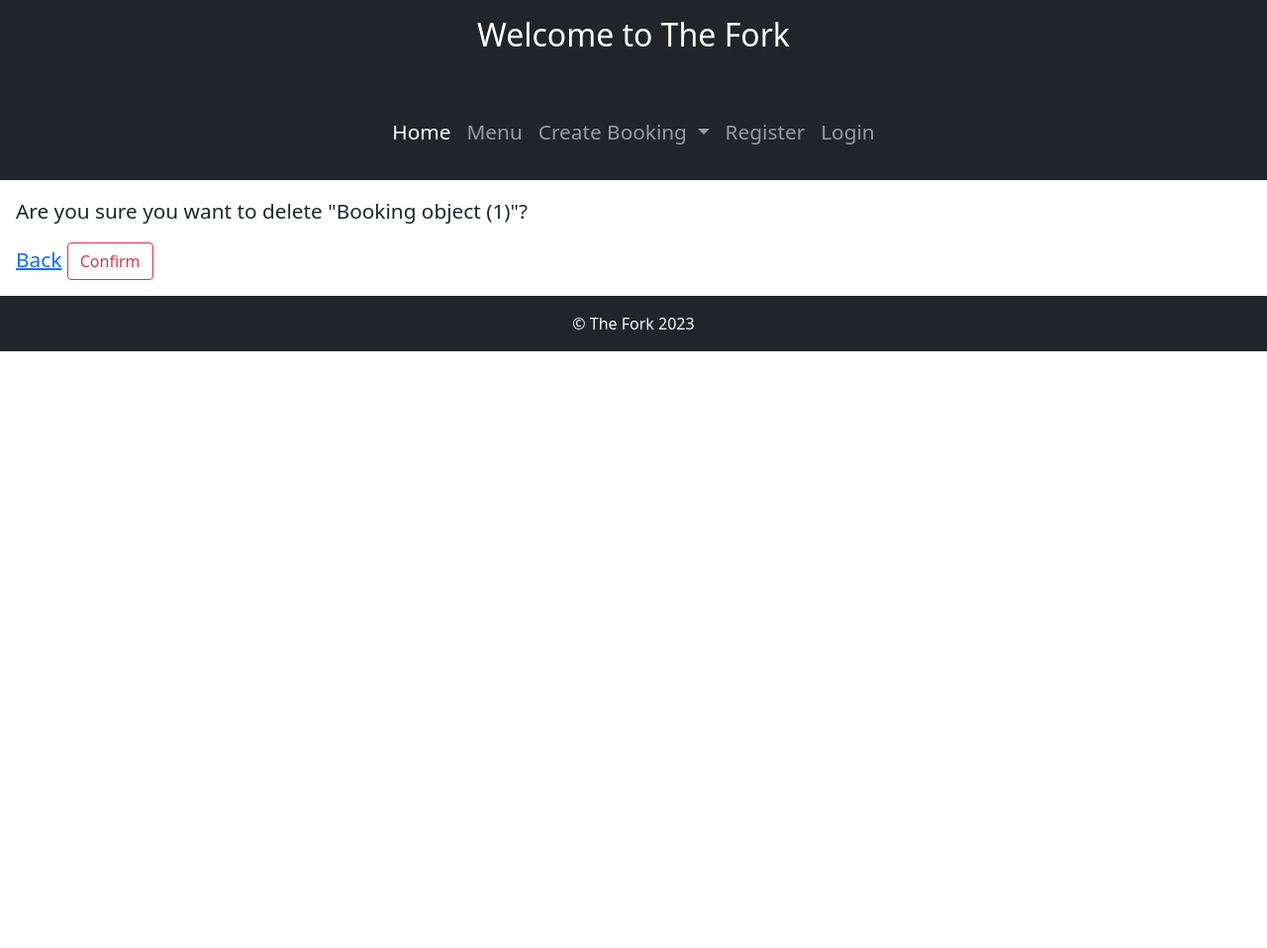
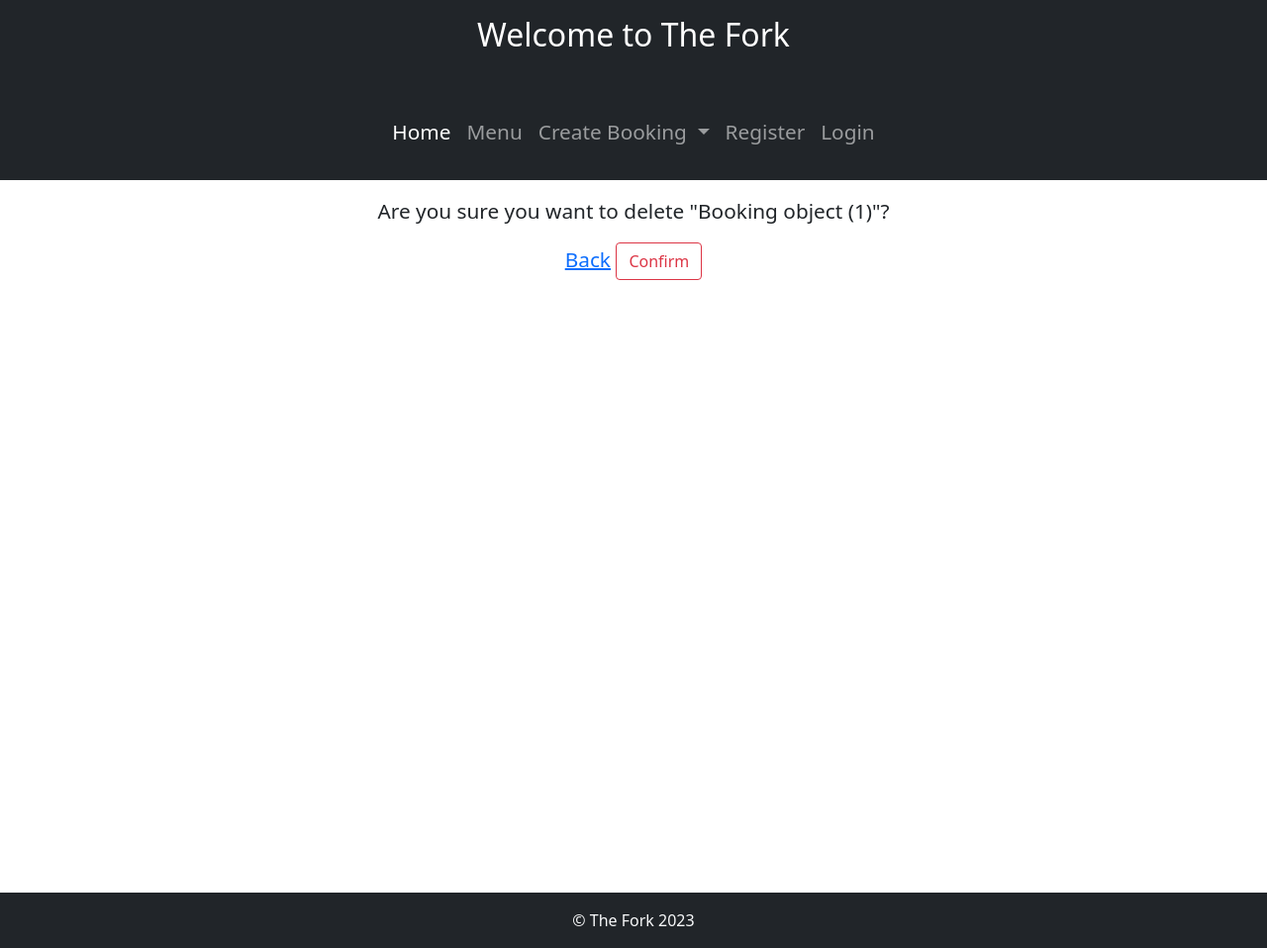
Before and after one commit to MollyAdamsson/The-fork, a Django app: page /deletebooking/1/ in a window 1280 px wide. Shown: the whole page at 99% size. Before the commit the page ends 355 px from the top, so only its background shows below. Run offline with Django 3.2, Linux system fonts and the light colour scheme; tables that the repository leaves empty hold one stand-in row (values such as "Sample post"); some libraries are stand-ins or nearby versions.

Commit message:
Added final changes to the readme, controlled that everything was working fine and the deleteview works the way it should

```diff
--- a/templates/delete_booking.html
+++ b/templates/delete_booking.html
@@ -6,7 +6,7 @@
 <!-- Booking confirm delete -->
 
 
-<form method="post" class="p-3">{% csrf_token %}
+<form method="post" class="p-3 page-height text-center">{% csrf_token %}
     <p>Are you sure you want to delete "{{ object }}"?</p>
     <a href="javascript:history.go(-1)">Back</a>
     <input type="submit" value="Confirm" class="btn btn-outline-danger delete-button">
```
Also changed, not shown: README.md.
